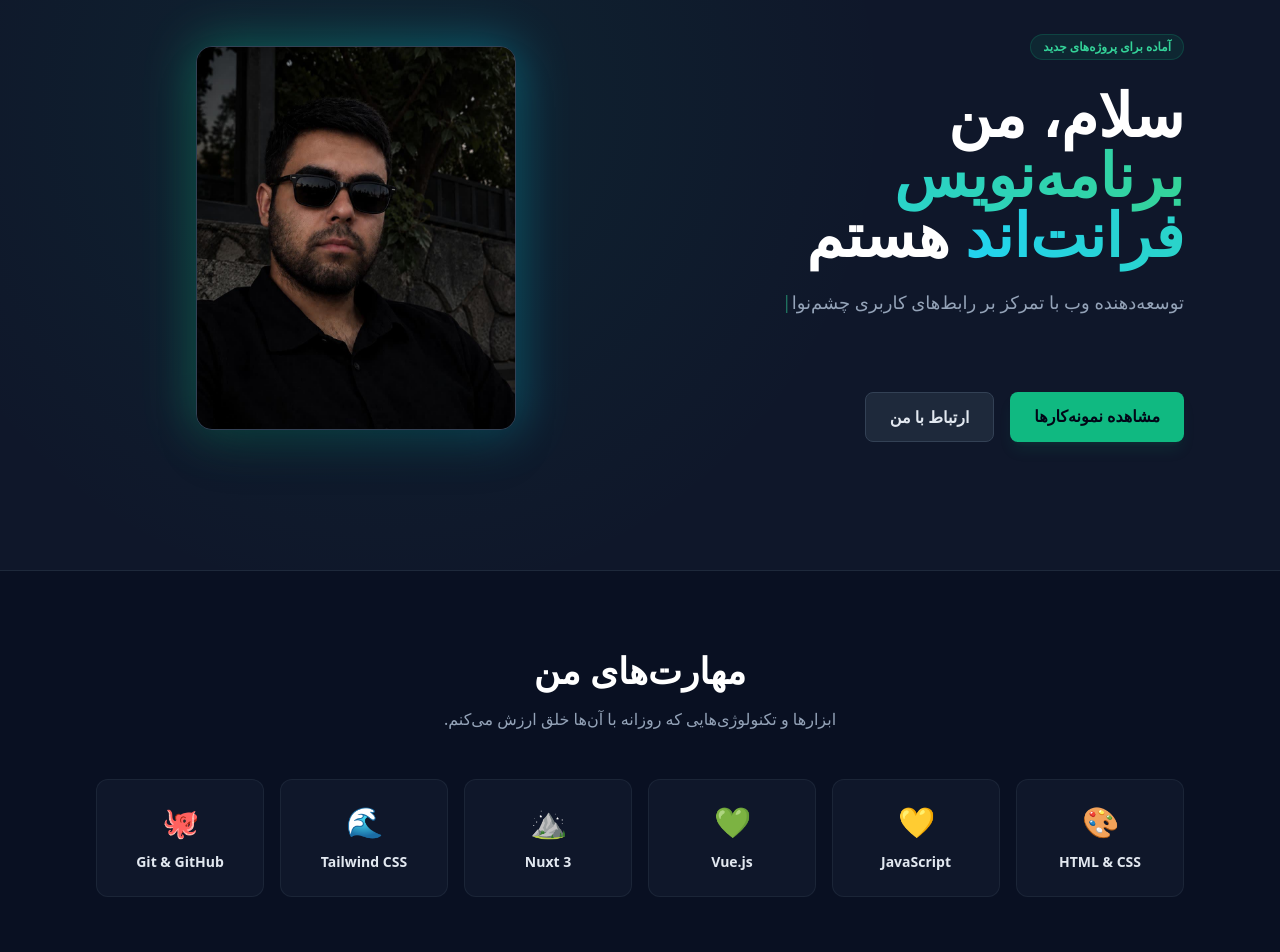
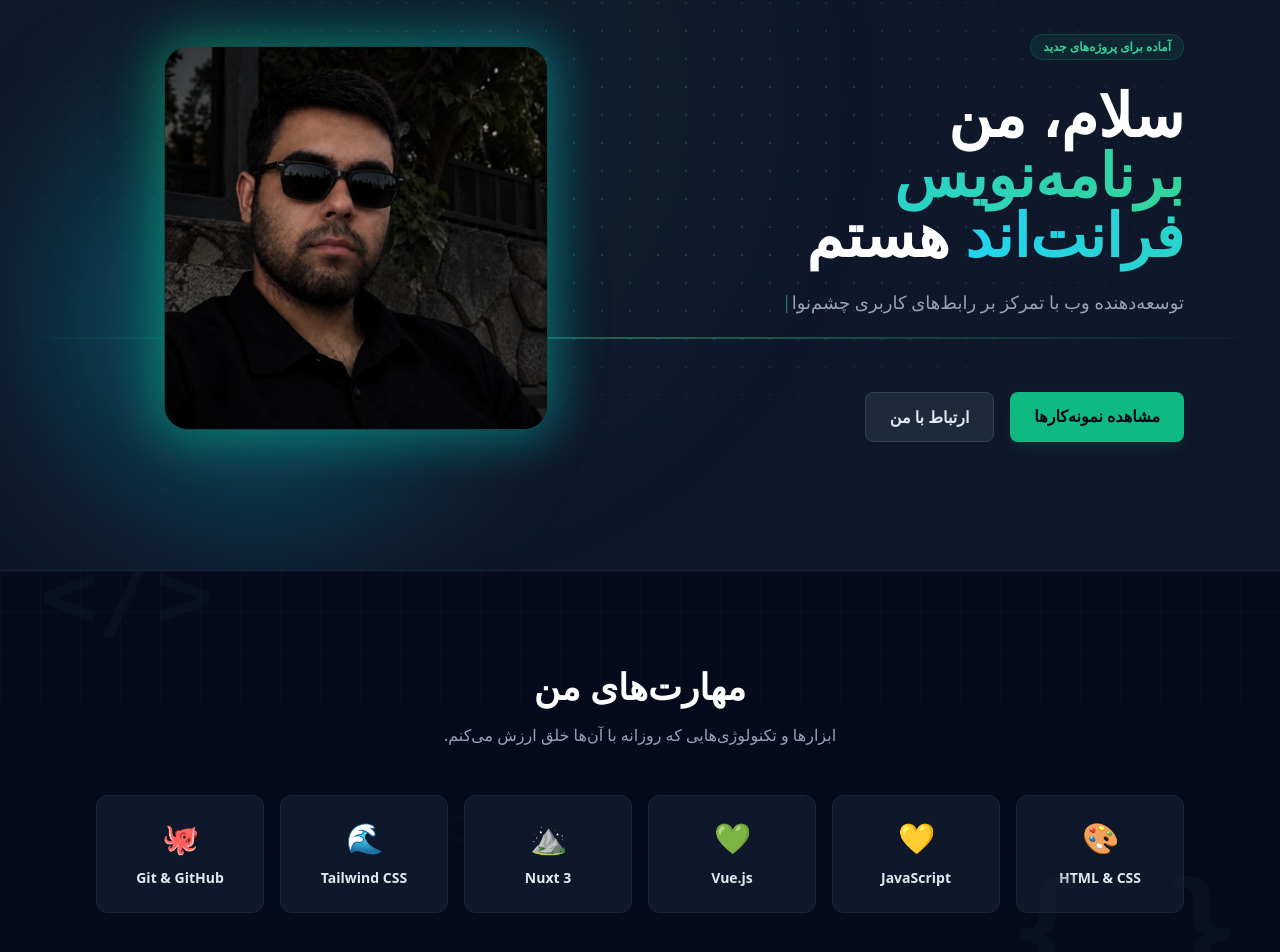
Before and after one commit to Ali-Git-1/Personal-website, a Nuxt app: page / in a window 1280 px wide. Shown: the part 160-1112 px from the top of the page. Built offline with nearby package versions, Linux system fonts and the light colour scheme.

Commit message:
Updating the About Me and Skills sections.

```diff
--- a/app/app.vue
+++ b/app/app.vue
@@ -95,6 +95,19 @@
 
       <!-- بخش معرفی (Hero Section) به همراه عکس شخصی -->
       <section id="about" class="relative py-20 md:py-32 overflow-hidden">
+        <!-- لایه ۱: گرید شطرنجی برنامه‌نویسی -->
+        <div
+          class="absolute inset-0 bg-grid-pattern opacity-60 pointer-events-none"
+        ></div>
+
+        <!-- لایه ۲: هاله های نوری متحرک نئونی (پررنگ‌تر شده) -->
+        <div
+          class="absolute bottom-10 left-10 w-80 h-80 bg-cyan-500/30 rounded-full blur-3xl animate-blob animation-delay-2000 pointer-events-none"
+        ></div>
+
+        <!-- خط اسکن متحرک: یک نور از بالای صفحه به پایین حرکت می‌کند -->
+        <div class="scan-line pointer-events-none"></div>
+
         <div
           class="absolute inset-0 bg-[radial-gradient(circle_at_30%_30%,rgba(16,185,129,0.08),transparent_50%)]"
         ></div>
@@ -149,7 +162,7 @@
 
               <!-- قاب تصویر -->
               <div
-                class="relative w-72 h-80 sm:w-80 sm:h-96 rounded-2xl overflow-hidden bg-slate-900 border border-slate-700 shadow-2xl flex items-center justify-center"
+                class="relative w-80 h-80 sm:w-96 sm:h-96 rounded-3xl overflow-hidden bg-slate-900 border border-emerald-500/30 shadow-[0_0_60px_rgba(16,185,129,0.25)] flex items-center justify-center"
               >
                 <!-- در صورتی که تصویر شما در پوشه public/me.jpg قرار گیرد نمایش داده می‌شود -->
                 <img
@@ -189,8 +202,29 @@
       <!-- بخش مهارت‌ها (Skills) -->
       <section
         id="skills"
-        class="py-20 bg-slate-950/40 border-y border-slate-800"
+        class="relative py-24 bg-slate-950/70 border-y border-slate-800/80 overflow-hidden"
       >
+        <!-- خطوط برنامه‌نویسی پس‌زمینه -->
+        <div
+          class="absolute inset-0 bg-lines-pattern opacity-40 pointer-events-none"
+        ></div>
+
+        <!-- کاراکترهای شناور کم‌رنگ سینتکس برنامه‌نویسی در پس‌زمینه -->
+        <div
+          class="absolute -top-6 left-10 text-8xl font-mono text-slate-800/20 select-none pointer-events-none font-black"
+        >
+          &lt;/&gt;
+        </div>
+        <div
+          class="absolute bottom-4 right-10 text-9xl font-mono text-slate-800/20 select-none pointer-events-none font-black"
+        >
+          { }
+        </div>
+        <div
+          class="absolute top-1/2 left-1/3 text-7xl font-mono text-slate-800/10 select-none pointer-events-none"
+        >
+          =&gt;
+        </div>
         <div class="max-w-6xl mx-auto px-4 sm:px-6 lg:px-8">
           <div class="text-center max-w-2xl mx-auto">
             <h2 class="text-3xl font-extrabold text-white sm:text-4xl">
@@ -411,4 +445,86 @@ html {
   opacity: 0;
   transform: scale(1.05);
 }
+/* گرید نقطه‌ای پررنگ‌تر + ماسک محو شونده برای زیبایی */
+.bg-grid-pattern {
+  background-image: radial-gradient(
+    rgba(52, 211, 153, 0.35) 1.2px,
+    transparent 1.2px
+  );
+  background-size: 28px 28px;
+  mask-image: radial-gradient(
+    ellipse 70% 60% at 50% 40%,
+    black 30%,
+    transparent 75%
+  );
+  -webkit-mask-image: radial-gradient(
+    ellipse 70% 60% at 50% 40%,
+    black 30%,
+    transparent 75%
+  );
+}
+
+/* خطوط گرید پررنگ‌تر */
+.bg-lines-pattern {
+  background-image:
+    linear-gradient(to right, rgba(255, 255, 255, 0.06) 1px, transparent 1px),
+    linear-gradient(to bottom, rgba(255, 255, 255, 0.06) 1px, transparent 1px);
+  background-size: 40px 40px;
+  mask-image: linear-gradient(to bottom, black, transparent);
+  -webkit-mask-image: linear-gradient(to bottom, black, transparent);
+}
+
+/* هاله نوری شناور - حرکت واضح‌تر و بزرگ‌تر */
+@keyframes blob-float {
+  0%,
+  100% {
+    transform: translate(0, 0) scale(1);
+  }
+  33% {
+    transform: translate(60px, -60px) scale(1.25);
+  }
+  66% {
+    transform: translate(-40px, 40px) scale(0.9);
+  }
+}
+.animate-blob {
+  animation: blob-float 12s infinite ease-in-out;
+}
+.animation-delay-2000 {
+  animation-delay: 2s;
+}
+.animation-delay-4000 {
+  animation-delay: 4s;
+}
+
+/* خط اسکن نورانی متحرک (حس ترمینال و مانیتور کدنویسی) */
+@keyframes scanline {
+  0% {
+    top: -10%;
+    opacity: 0;
+  }
+  10% {
+    opacity: 1;
+  }
+  90% {
+    opacity: 1;
+  }
+  100% {
+    top: 110%;
+    opacity: 0;
+  }
+}
+.scan-line {
+  position: absolute;
+  left: 0;
+  right: 0;
+  height: 2px;
+  background: linear-gradient(
+    90deg,
+    transparent,
+    rgba(52, 211, 153, 0.4),
+    transparent
+  );
+  animation: scanline 8s linear infinite;
+}
 </style>
```
